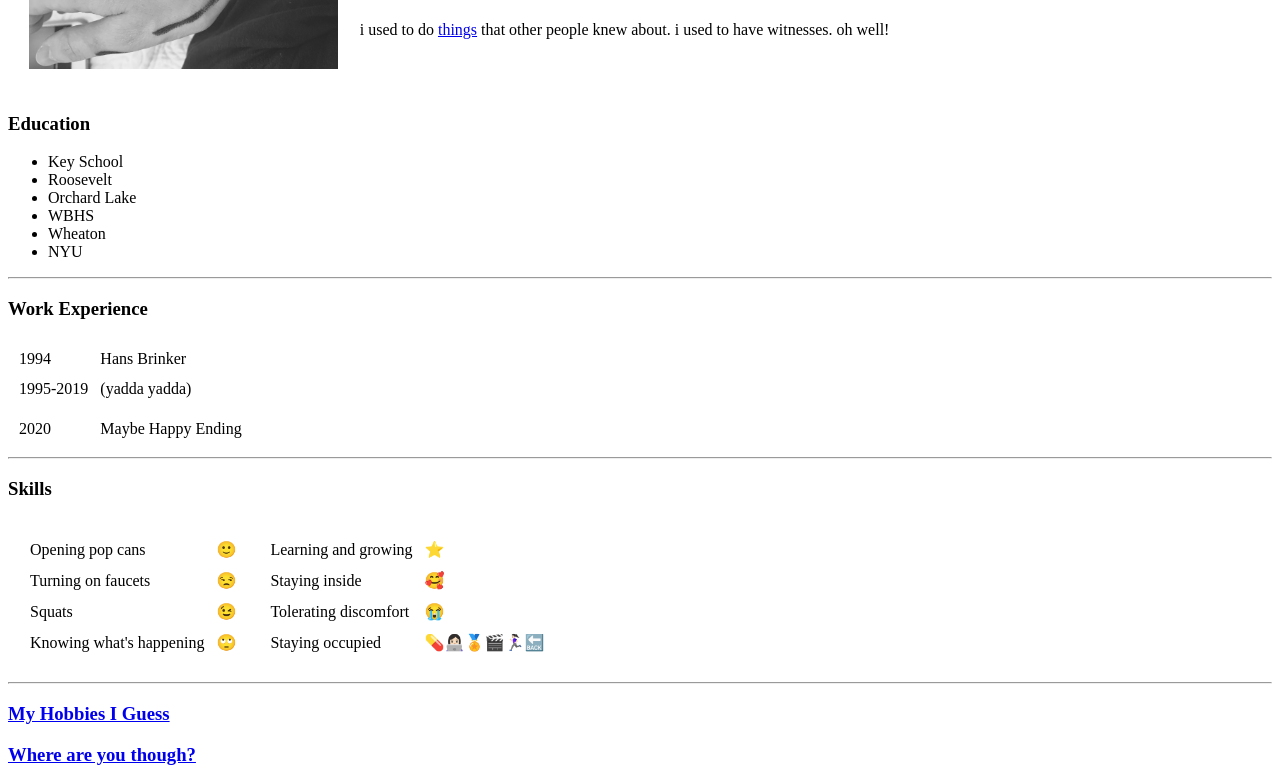
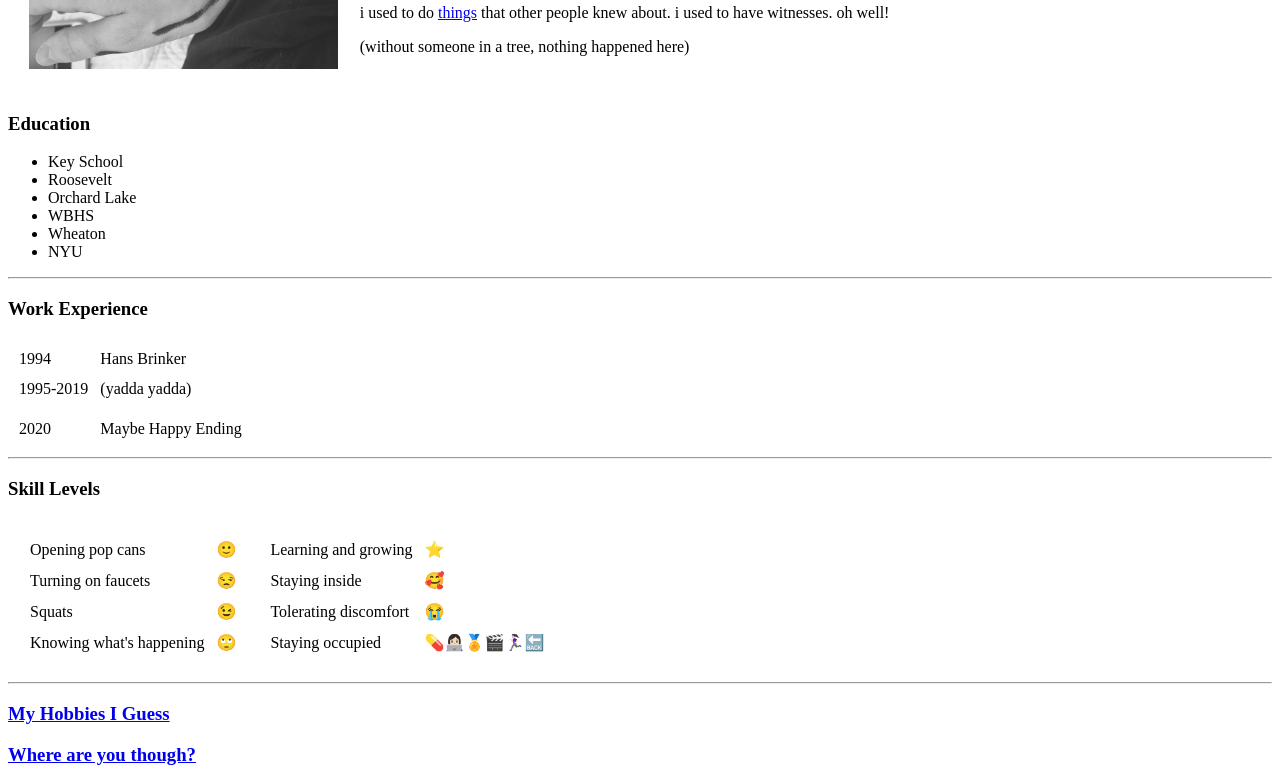
Before and after one commit to dkabramson/cv, a plain HTML site: page index.html in a window 1280 px wide. Shown: the part 160-944 px from the top of the page. Drawn offline with Linux system fonts and the light colour scheme.

Commit message:
Update index.html

```diff
--- a/index.html
+++ b/index.html
@@ -15,6 +15,7 @@
         <h1>DEBORAH ABRAMSON</h1>
         <h2> <p><em>still</em> a promise, <em>still</em> a possibility. hahaha. maybe.</p> </h2>
         <p>i used to do <a href="https://www.newyorker.com/magazine/2013/04/01/a-problem-like-matilda">things</a> that other people knew about. i used to have witnesses. oh well!</p>
+        <p>(without someone in a tree, nothing happened here)</p>
       </td>
     </tr>
   </table>
@@ -55,7 +56,7 @@
 
 <hr>
 
-  <h3>Skills</h3>
+  <h3>Skill Levels</h3>
   <table cellspacing="10">
     <tr>
       <td>
```
